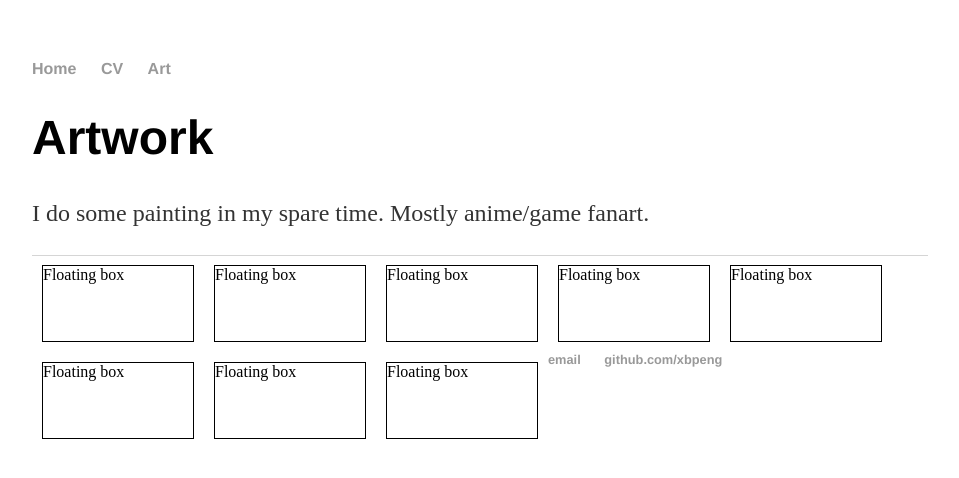
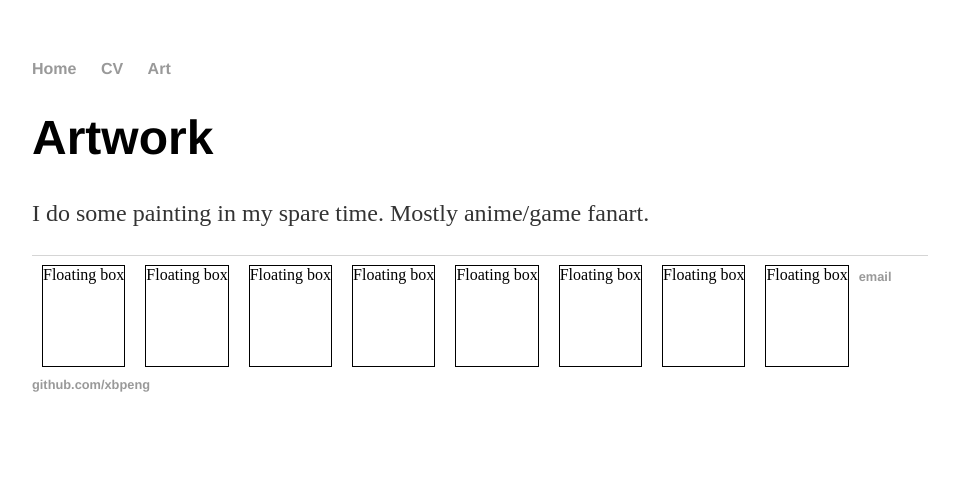
Before and after one commit to xbpeng/xbpeng.github.io, a Jekyll site: the page built from blog/index.html, in a window 1280 px wide. Shown: the top 478 px of the page, without its empty margins (160-1119 px from the left). Built offline with Jekyll 4.4.1, drawn with Linux system fonts in a browser that asks for light colours.

Commit message:
Update index.html

```diff
--- a/blog/index.html
+++ b/blog/index.html
@@ -7,8 +7,8 @@ title: Artwork
 	<style>
 	.floating-box {
 	    float: left;
-	    width: 150px;
-	    height: 75px;
+	    width: inherit;
+	    height: 100px;
 	    margin: 10px;
 	    border: 1px solid #000000;
 	}
```
